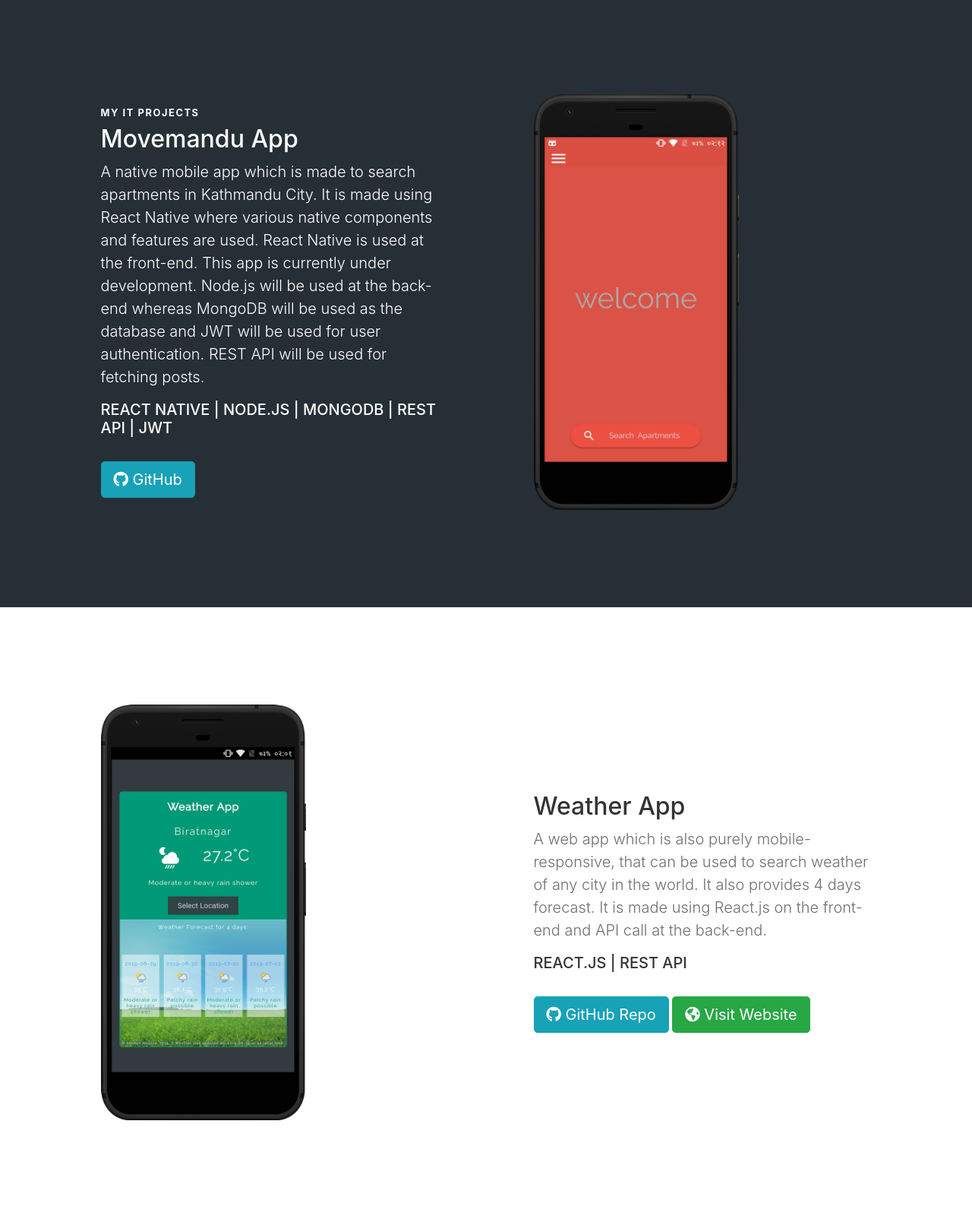
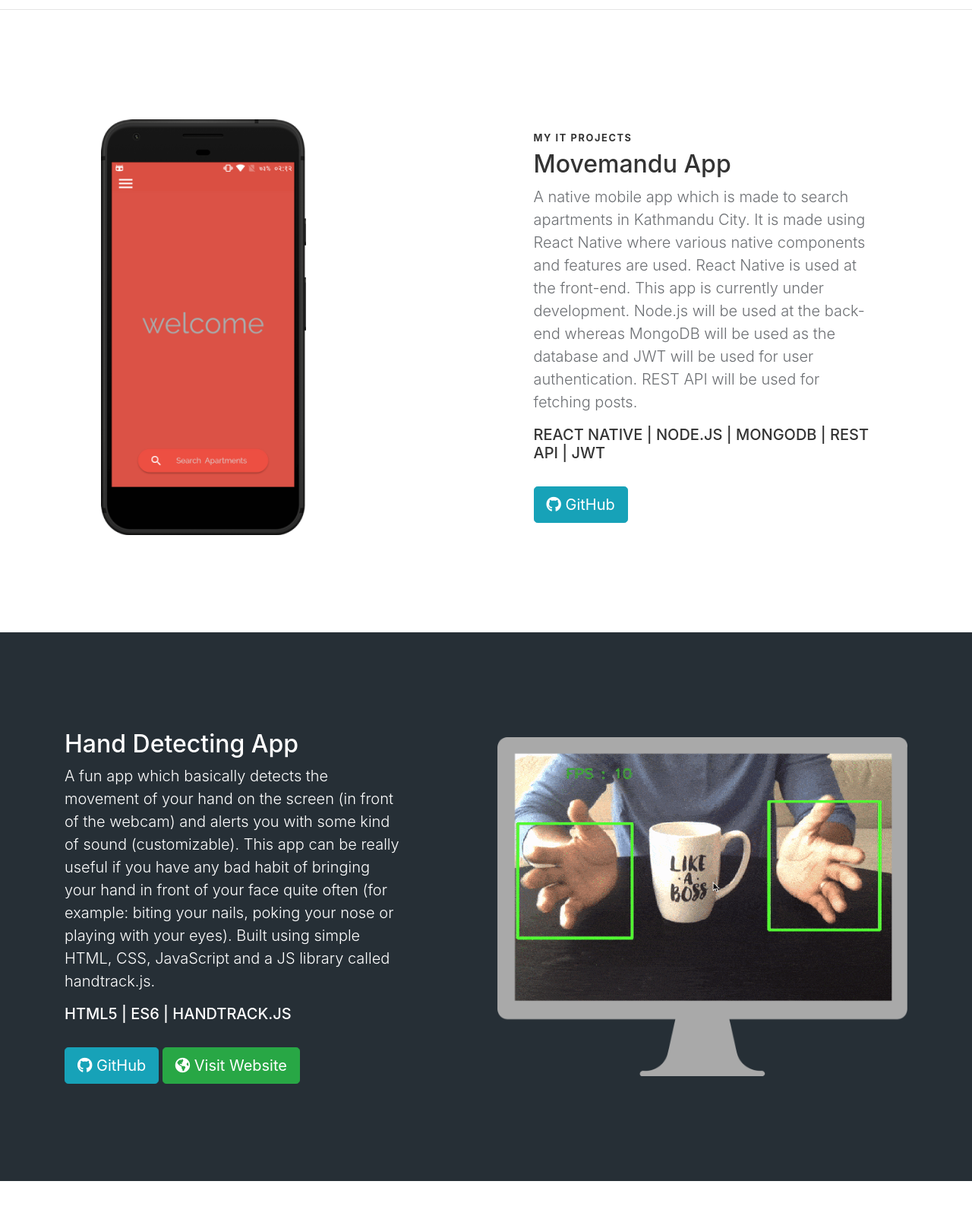
Before and after one commit to sobhanniroula/sobhanniroula.github.io, a plain HTML site: page index.html in a window 1280 px wide. Shown: the part 3540-5140 px from the top of the page at 76% size. Drawn offline with nearby package versions, Linux system fonts and the light colour scheme.

Commit message:
Added a new project: Hand Detecting App

```diff
--- a/css/style.css
+++ b/css/style.css
@@ -284,6 +284,14 @@ span {
     top: 1.1rem;
 }
 
+#hand-detector-img {
+    position: absolute;
+    width: 90%;
+    height: 75%;
+    left: 1.9rem;
+    top: 1.1rem;
+}
+
 
 .feature-alt {
     background: #f0f0f0;
--- a/index.html
+++ b/index.html
@@ -206,26 +206,47 @@
             </div>
         </div>
     </section>
+    <hr>
 
 
     <!-- IT Section -->
 
     <section id="it-projects">
 
-            <div id="it-project-16" class="back-dark">
+            <div id="it-project-17">
                     <div class="container">
                         <div class="row">
                             <div class="feature-content">
-                                <div class="col-lg-5 overlap-div offset-lg-1">
+                                <div class="col-lg-6 overlap-div">
+                                    <img src="img/movemandu-homescreen.png" alt="Project Weather App" id="weather-img">
+                                    <img src="img/mobile-frame-android.png" alt="Mobile" class="mobile-transparent">
+                                </div>
+                                <div class="col-lg-5">
                                     <h6>My IT Projects</h6>
                                     <h2>Movemandu App</h2>
                                     <p class="lead">A native mobile app which is made to search apartments in Kathmandu City. It is made using React Native where various native components and features are used. React Native is used at the front-end. This app is currently under development. Node.js will be used at the back-end whereas MongoDB will be used as the database and JWT will be used for user authentication. REST API will be used for fetching posts. </p>
                                     <h5> REACT NATIVE | NODE.JS | MONGODB | REST API | JWT </h5> <br>
                                     <a href="https://github.com/sobhanniroula/Movemandu-App" class="btn btn-info btn-lg" target="_blank"><i class="fab fa-github"></i> GitHub</a> <br>
                                 </div>
+                            </div>
+                        </div>
+                    </div>
+                </div>
+
+            <div id="it-project-16" class="back-dark">
+                    <div class="container">
+                        <div class="row">
+                            <div class="feature-content">
+                                <div class="col-lg-5 overlap-div">
+                                    <h2>Hand Detecting App</h2>
+                                    <p class="lead"> A fun app which basically detects the movement of your hand on the screen (in front of the webcam) and alerts you with some kind of sound (customizable). This app can be really useful if you have any bad habit of bringing your hand in front of your face quite often (for example: biting your nails, poking your nose or playing with your eyes).  Built using simple HTML, CSS, JavaScript and a JS library called handtrack.js. </p>
+                                    <h5> HTML5 | ES6 | HANDTRACK.JS </h5> <br>
+                                    <a href="https://github.com/sobhanniroula/Hand-Detector" class="btn btn-info btn-lg" target="_blank"><i class="fab fa-github"></i> GitHub</a>
+                                    <a href="https://sobhanniroula.github.io/others/hand-detector" class="btn btn-success btn-lg" target="_blank"><i class="fas fa-globe-americas"></i> Visit Website</a>
+                                </div> <br>
                                 <div class="col-lg-6 overlap-div offset-lg-1">
-                                        <img src="img/movemandu-homescreen.png" alt="Project Movemandu App" id="movemandu-img">
-                                        <img src="img/mobile-frame-android.png" alt="Mobile" class="mobile-transparent">
+                                        <img src="img/hand-detector.png" alt="Project Hand Detector" id="hand-detector-img">
+                            <img src="img/monitor-transparent.png" alt="Monitor" class="monitor-transparent">
                                 </div>
                             </div>
                         </div>
--- /dev/null
+++ b/others/hand-detector/index.html
@@ -0,0 +1,22 @@
+<!DOCTYPE html>
+<html lang="en">
+<head>
+    <meta charset="UTF-8">
+    <meta name="viewport" content="width=device-width, initial-scale=1.0">
+    <meta http-equiv="X-UA-Compatible" content="ie=edge">
+    <title>Hand Detector - SOBHAN</title>
+</head>
+<body>
+
+    <audio src="./audio/Bike Horn-SoundBible.com-602544869.mp3" id="audio"></audio>
+
+    <video id="video" style="width: 100vw; height: 100vh"></video>
+
+    <canvas id="canvas"></canvas>
+
+
+    <script src="https://cdn.jsdelivr.net/npm/handtrackjs/dist/handtrack.min.js"> </script>
+    <script src="js/app.js"></script>
+
+</body>
+</html>
```
Also changed, not shown: others/hand-detector/js/app.js (added, +52 -0 lines), img/hand-detector.png (added), 1 other file.
